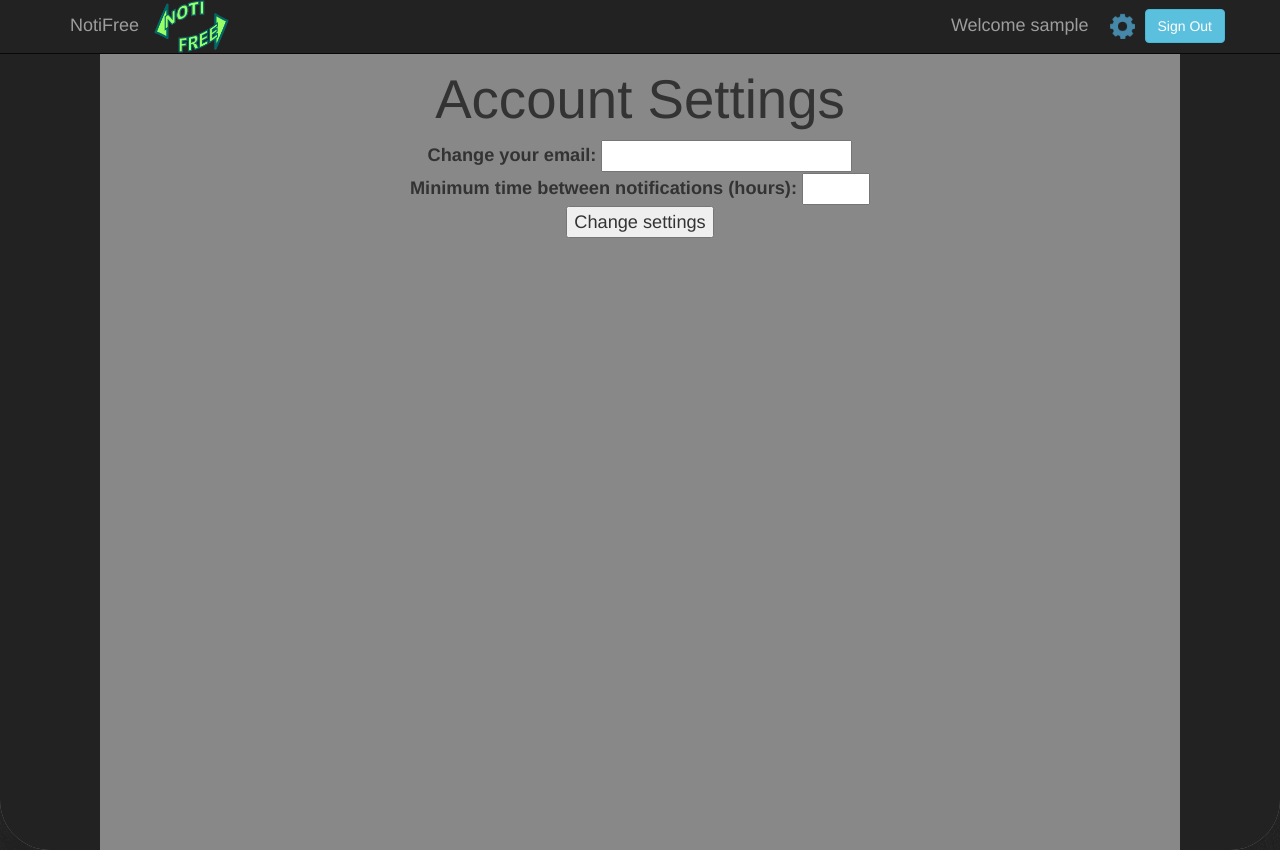
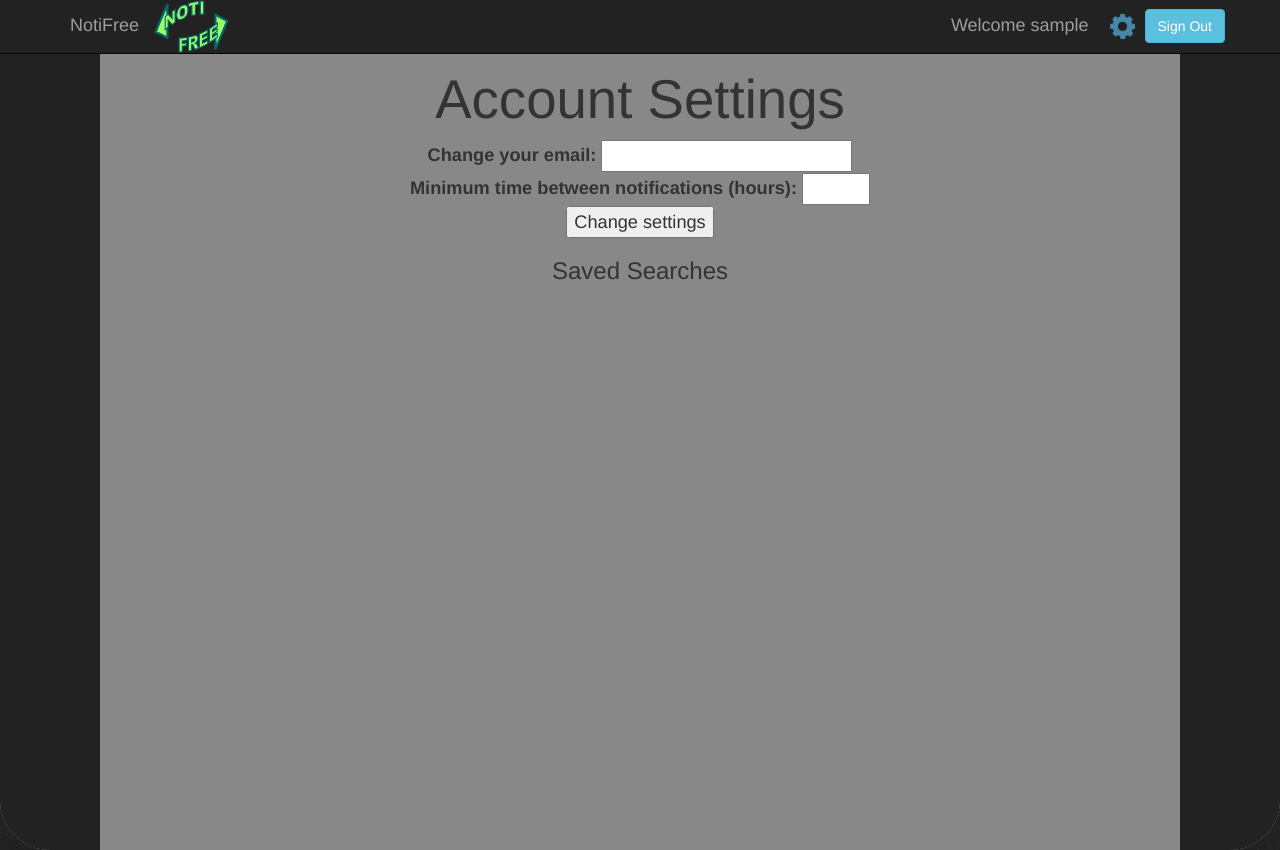
Before and after one commit to davidferguson/itemswap, a PHP site: page /settings.php in a window 1280 px wide. Run offline with PHP 8.4, Linux system fonts and the light colour scheme; the visitor is signed in with stand-in values (Sample User, id 1); data that the repository does not hold is empty.

Commit message:
fixed formatting in settings page

```diff
--- a/settings.php
+++ b/settings.php
@@ -93,6 +93,7 @@
         <div id="rwall2" onLoad="right()"></div>
         <div class="container">
             <strong><h1 id="heading" style="font-size:300%">Account Settings</h1></strong>
+                <p>
 	            <form action="updatesettings.php" method="post">
 	                <label class="setLab" for="changeMail" optional>Change your email:</label>
 	                <input class="setting" id="changeMail" type="email" name="email" />
@@ -100,7 +101,12 @@
 	                <label class="setLab" for="hoEm" optional>Minimum time between notifications (hours):</label>
 	                <input class="setting" id="hoEm" type="number" min="0" max="24" />
 	                <br>
+	                <input class="setting2" type="submit" value="Change settings"/>
+	            </form>
+	        </p>
+	        <p>
 	            <div class="savedSearches">
+	            	<h3>Saved Searches</h3>
 			<?php
 				$sql = "SELECT * FROM `searches` WHERE username = '".$_SESSION["username"]."'";
 				$result = mysqli_query($conn, $sql);
@@ -112,11 +118,11 @@
 					<span class="glyphicon glyphicon-trash" aria-hidden="true"></span>
 				</button>
 			</a>
-                    <br>
 	                <?php
-				    } ?>
+				}
+			?>
 	            </div>
-                <input class="setting2" type="submit" value="Change settings"/>
+	        </p>
             </form>
         </div>
     </div>
```
Lines whose indentation alone changed are shown as unchanged.
